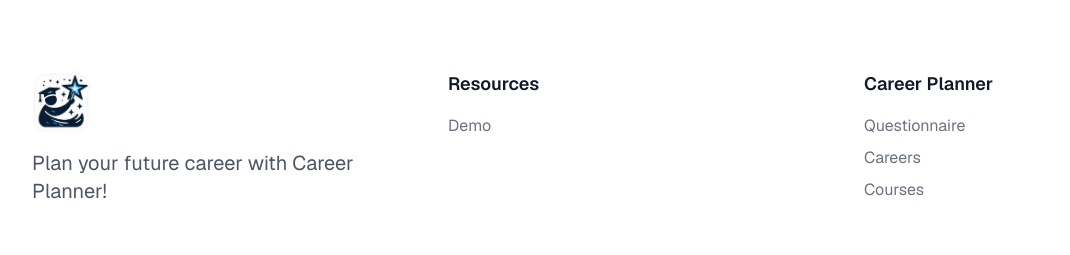
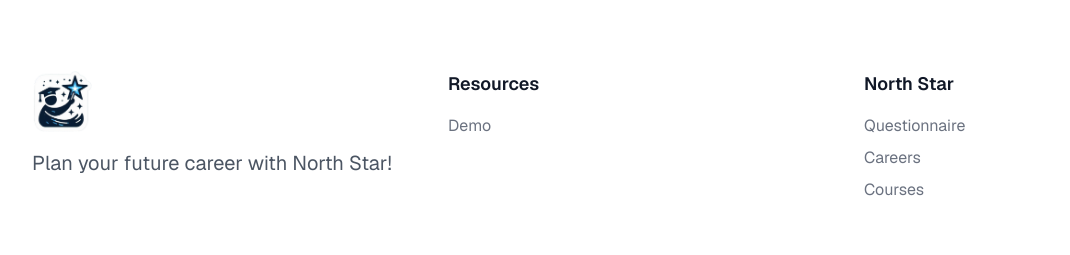
Before and after one commit to nash-pillai/career-planner, a Next.js app: page /careers in a window 1280 px wide. Shown: the part 355-610 px from the top of the page, without its empty margins (0-1070 px from the left). Built offline with nearby package versions, Linux system fonts and the light colour scheme; no server answers.

Commit message:
update text to north star

```diff
--- a/src/components/footer.tsx
+++ b/src/components/footer.tsx
@@ -10,14 +10,14 @@ export default function Footer() {
             <Link href="/">
               <Image
                 src="/northstar.png"
-                alt="Career Planner Logo"
+                alt="North Star Logo"
                 width={60}
                 height={60}
                 className="mb-4"
               />
             </Link>
             <p className="text-center text-xl text-gray-600 md:text-left">
-              Plan your future career with Career Planner!
+              Plan your future career with North Star!
             </p>
           </div>
           <div>
@@ -37,7 +37,7 @@ export default function Footer() {
           </div>
           <div>
             <h3 className="mb-4 text-lg font-semibold text-gray-900">
-              Career Planner
+              North Star
             </h3>
             <ul className="space-y-2">
               <li>
```
